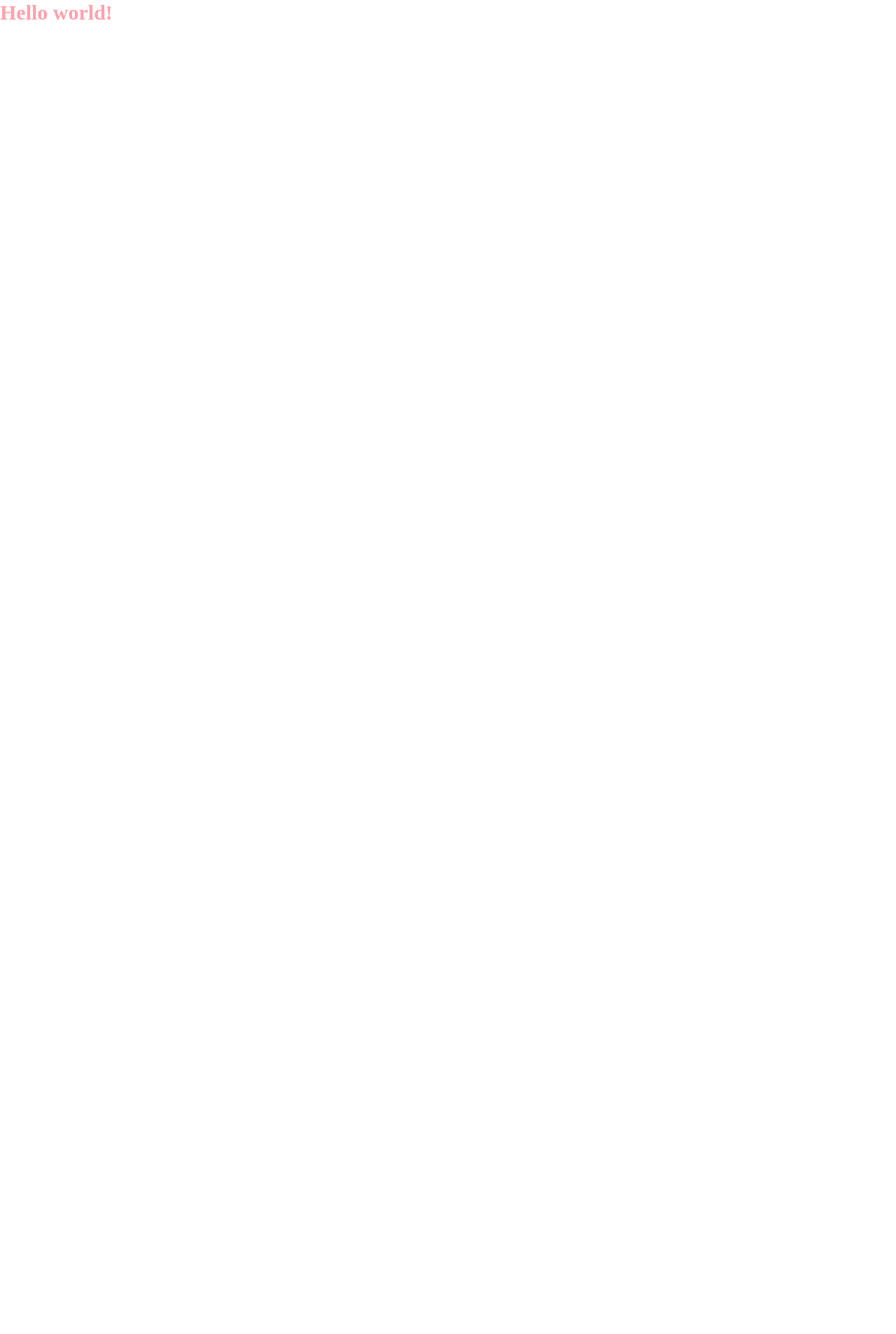
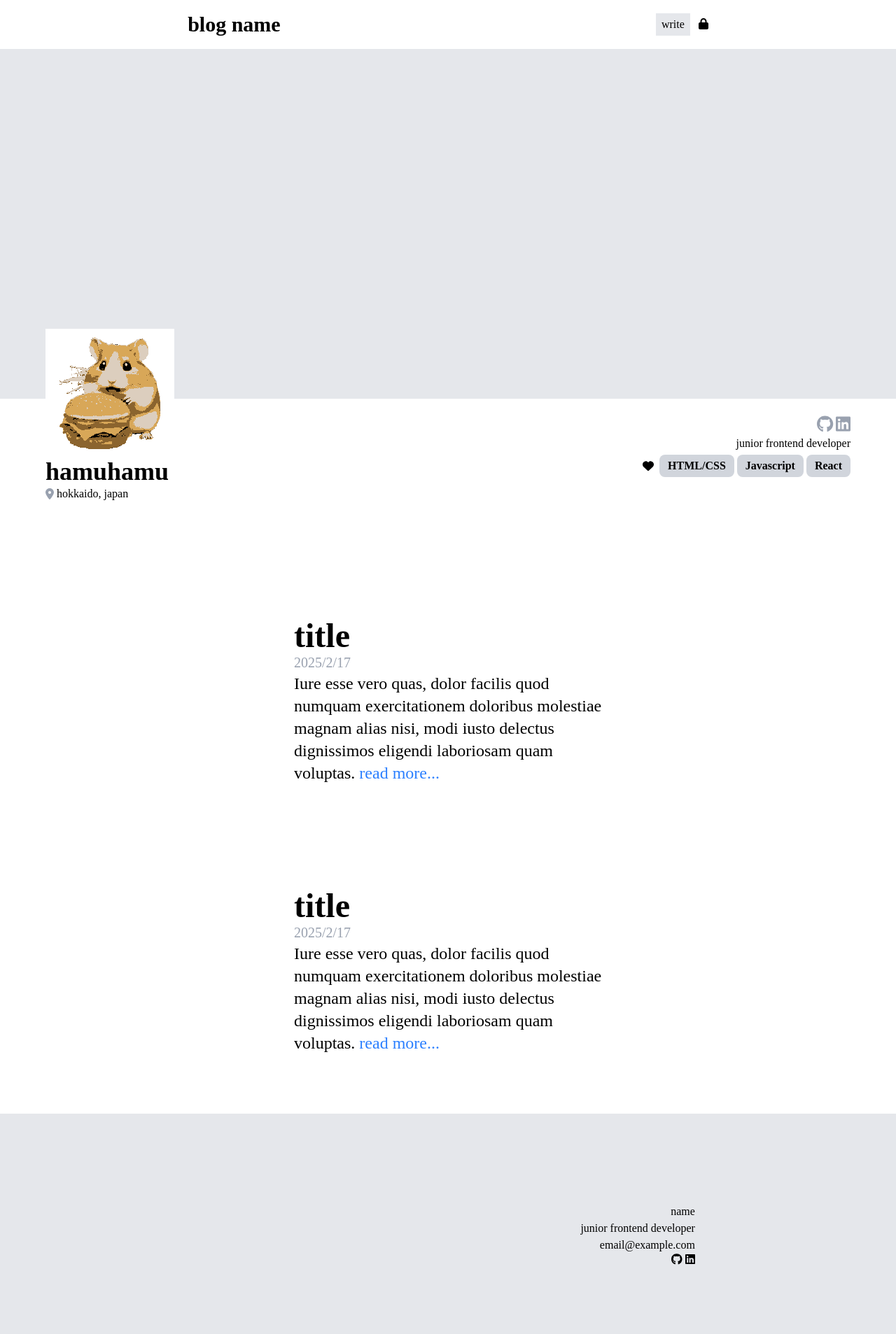
Before and after one commit to hamuhamuowo/home-sweet-home, a React (Vite) app: page / in a window 1280 px wide. Shown: the top 1907 px of the page at 70% size. Before the commit the page ends 800 px from the top, so only its background shows below. Built offline with nearby package versions, Linux system fonts and the light colour scheme; no server answers.

Commit message:
✨ Add Route

```diff
--- a/src/App.jsx
+++ b/src/App.jsx
@@ -1,9 +1,22 @@
-import "./App.css";
+import { BrowserRouter as Router, Routes, Route } from "react-router-dom";
+import Header from "./components/Header";
+import Posts from "./components/Posts";
+import Write from "./components/Write";
+import DetailPost from "./components/DetailPost";
+import Footer from "./components/Footer";
 
 function App() {
   return (
     <>
-      <h1 className="text-3xl text-rose-300 font-bold">Hello world!</h1>
+      <Header />
+      <Router>
+        <Routes>
+          <Route path="/" element={<Posts />} />
+          <Route path="/write" element={<Write />} />
+          <Route path="/detail" element={<DetailPost />} />
+        </Routes>
+      </Router>
+      <Footer />
     </>
   );
 }
```
